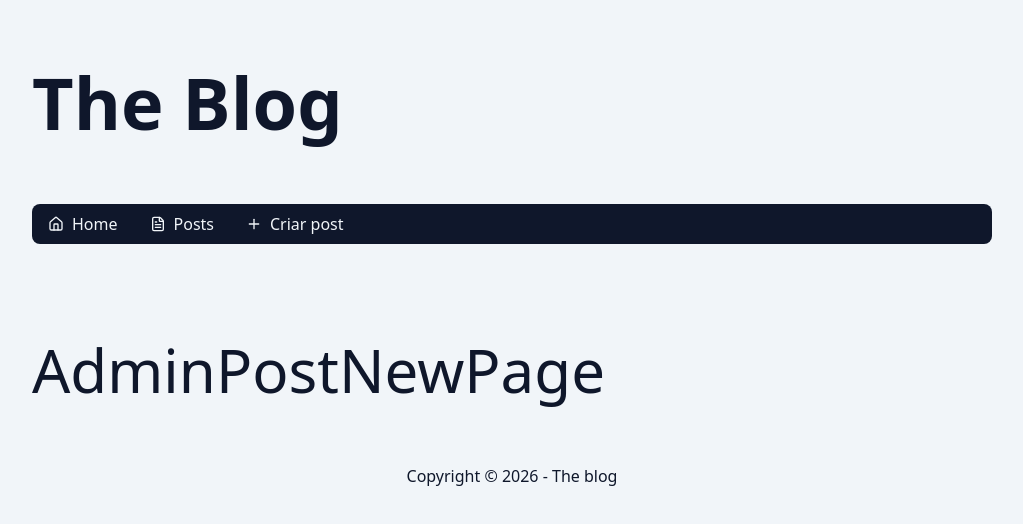
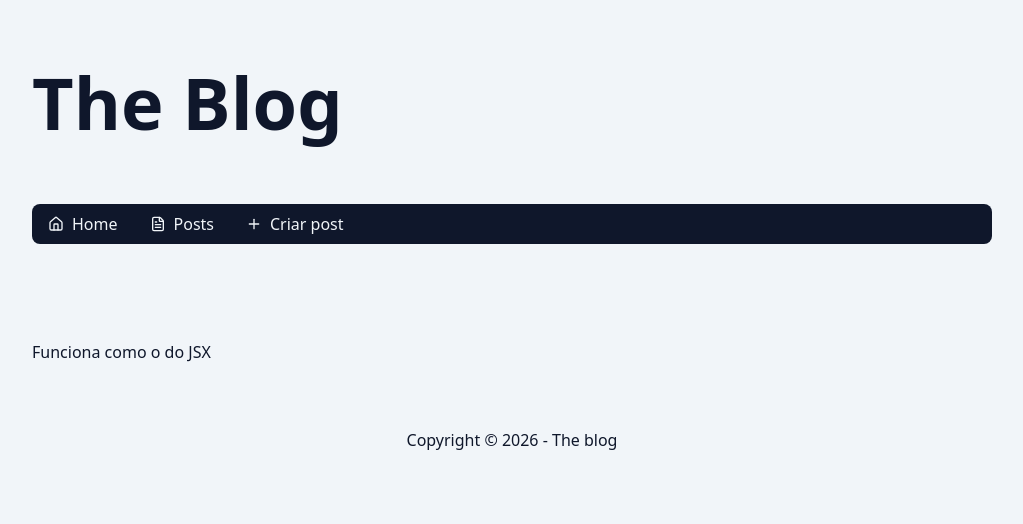
Before and after one commit to 1Luis-Amaro/BLOG-Next, a Next.js app in the folder blog/: page /admin/post/new in a window 1280 px wide. Shown: the top 524 px of the page, without its empty margins (128-1151 px from the left). Built offline with nearby package versions, Linux system fonts and the light colour scheme.

Commit message:
176 - Sobre a criação dos componentes de Form com Tailwind CSS, clsx e JSX

```diff
--- a/blog/src/app/admin/post/new/page.tsx
+++ b/blog/src/app/admin/post/new/page.tsx
@@ -1,5 +1,9 @@
+import { Button } from "@/components/Button"
+
 export const dynamic = 'force-dynamic'
 
 export default async function AdminPostNewPage() {
-  return <div className="py-16 text-6xl" >AdminPostNewPage</div>
+  return <div className="py-16" >
+    <Button type="submit" >Funciona como o do JSX</Button>
+  </div>
 }
--- /dev/null
+++ b/blog/src/components/Button/index.tsx
@@ -0,0 +1,5 @@
+type ButtonProps = {} & React.ComponentProps<'button'>
+
+export function Button({...props}: ButtonProps) {
+  return <button {...props} />
+}
```
